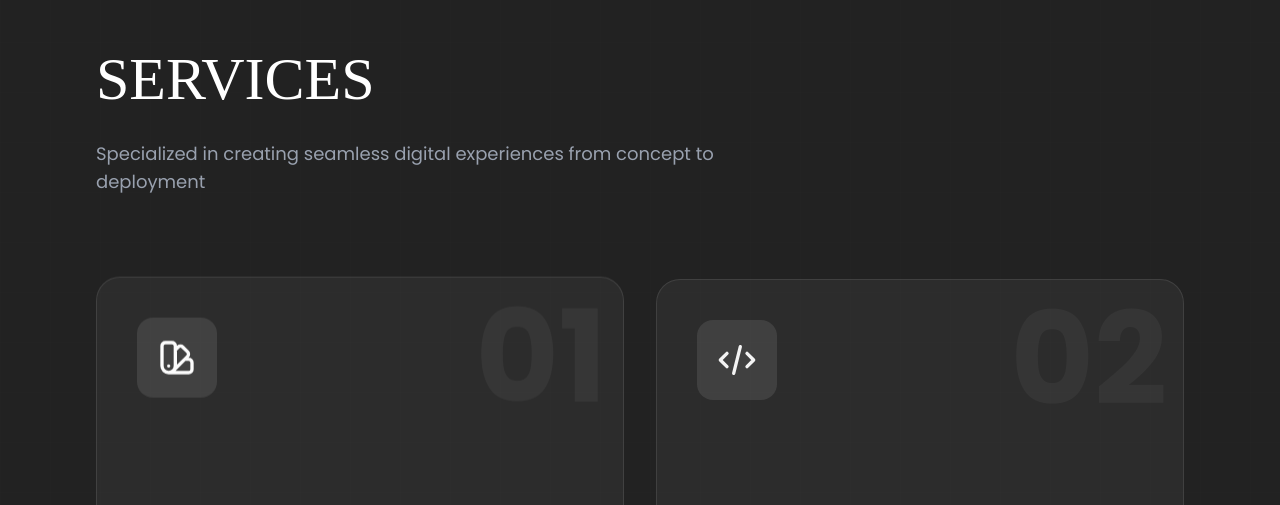
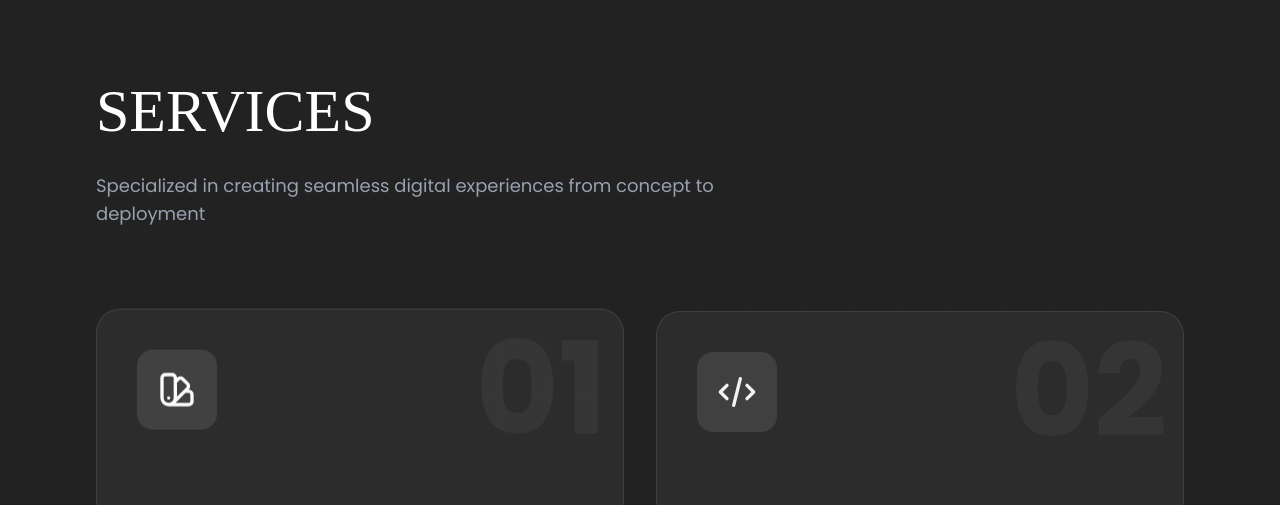
Before and after one commit to Mar1154/portfolio-2025, a React (Vite) app: page / in a window 1280 px wide. Shown: the part 3675-4180 px from the top of the page. Built offline with nearby package versions, Linux system fonts and the light colour scheme; a web font is replaced by a local one.

Commit message:
fix: adjust padding and border radius in Footer and Services sections

```diff
--- a/src/components/Footer.jsx
+++ b/src/components/Footer.jsx
@@ -7,7 +7,7 @@ const Footer = () => {
   const currentYear = new Date().getFullYear();
 
   return (
-    <footer className="bg-[#222222] text-white py-10 md:py-16 lg:py-20 rounded-t-[16px] md:rounded-t-[36px] lg:rounded-t-[64px]">
+    <footer className="bg-[#222222] text-white py-8 md:py-16 lg:py-20 rounded-t-[24px] md:rounded-t-[36px] lg:rounded-t-[64px]">
       <Container>
         <Motion.div
           className="flex flex-col gap-8 sm:gap-10 md:gap-12"
--- a/src/components/sections/Services.jsx
+++ b/src/components/sections/Services.jsx
@@ -27,7 +27,7 @@ const Services = () => {
   };
 
   return (
-    <section id="services" className="relative py-48 bg-[#222222] text-white overflow-hidden">
+    <section id="services" className="relative py-20 md:py-24 lg:py-40 xl:py-56 bg-[#222222] text-white overflow-hidden">
       <Container>
 
         {/* Decorative Grid Pattern */}
```
